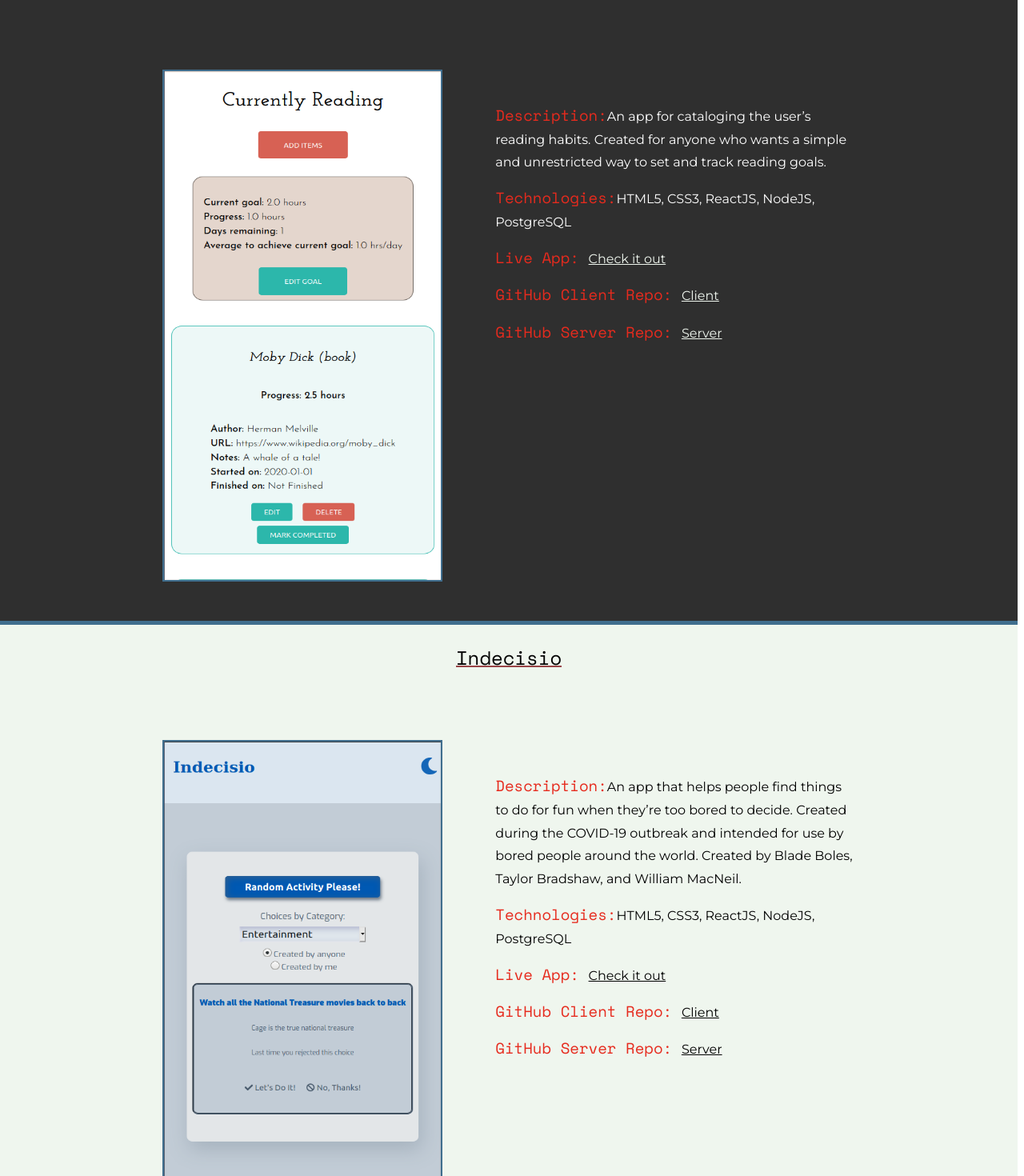
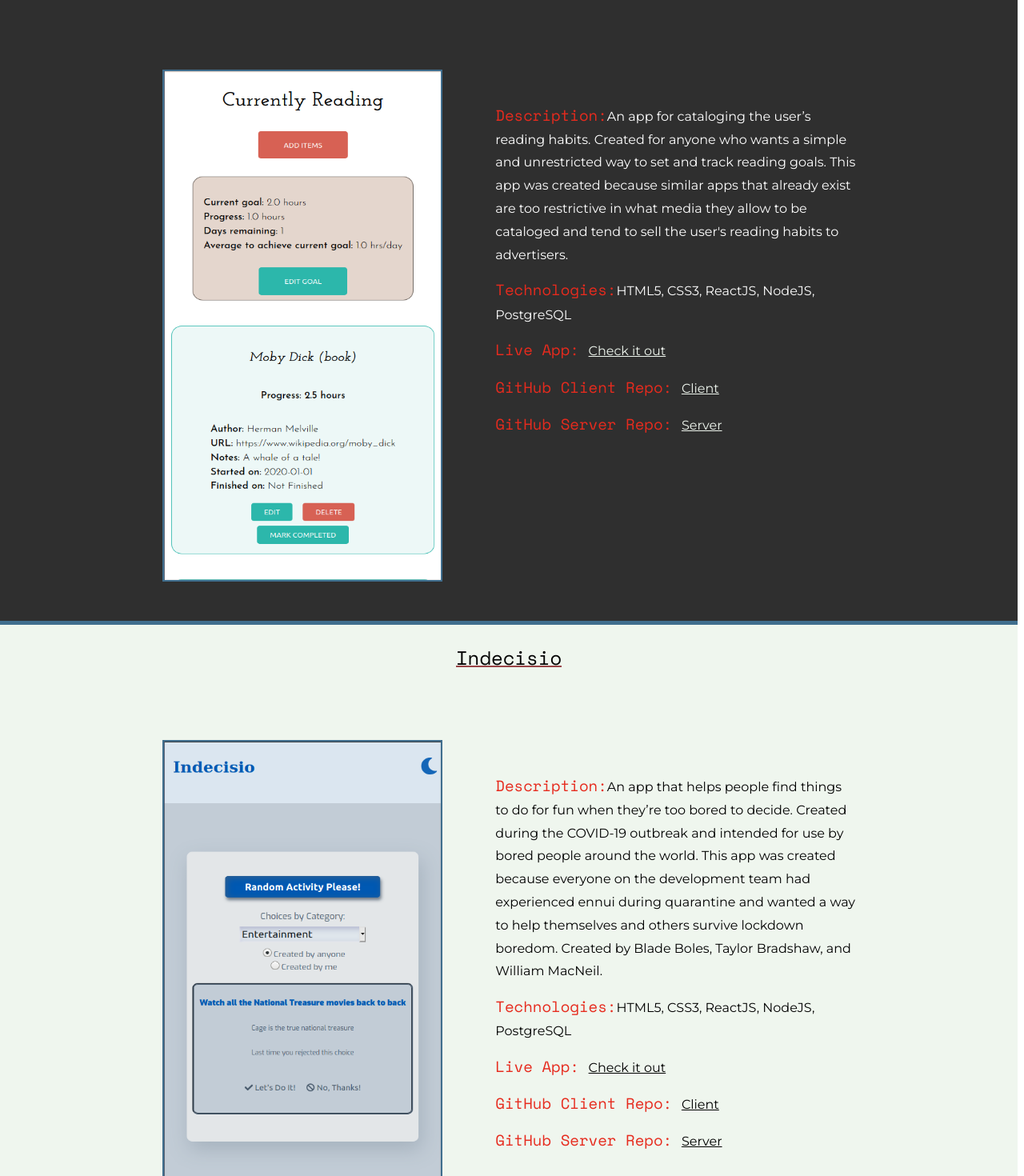
Before and after one commit to BladeBoles/Blade-Boles-Portfolio, a React (Create React App) app: page / in a window 1280 px wide. Shown: the part 1760-3230 px from the top of the page at 80% size. Built offline with nearby package versions, Linux system fonts and the light colour scheme.

Commit message:
Updated project descriptions to include inspiration for each.  Updated email in contact section to be a clickable "linkto" email address.

```diff
--- a/src/Components/Contact/Contact.css
+++ b/src/Components/Contact/Contact.css
@@ -42,6 +42,12 @@ img.social-logo {
   background-clip: content-box;
 }
 
+a.email {
+  font-size: 19px;
+  color: black;
+  font-family: 'Montserrat', sans-serif;
+}
+
 @media screen and (max-width: 599px) {
   footer {
     margin-bottom: 7vh;
--- a/src/Components/Contact/Contact.js
+++ b/src/Components/Contact/Contact.js
@@ -10,7 +10,7 @@ export default function Contact() {
 
       <p className="email-paragraph">
         <span className="keyword">Email:</span>
-        bladerboles@gmail.com
+        <a href="mailto:bladerboles@gmail.com" className="email">bladerboles@gmail.com</a>
       </p>
 
       <ul className="footer-contact">
--- a/src/Components/Projects/Project1.js
+++ b/src/Components/Projects/Project1.js
@@ -15,7 +15,11 @@ export default function Project1() {
 
           <li>
             <span className="keyword">Description:</span>
-            An app for cataloging the user’s reading habits.  Created for anyone who wants a simple and unrestricted way to set and track reading goals.
+            An app for cataloging the user’s reading habits.
+            Created for anyone who wants a simple and unrestricted way to set
+            and track reading goals.  This app was created because similar apps
+            that already exist are too restrictive in what media they allow to be
+            cataloged and tend to sell the user's reading habits to advertisers.
           </li>
 
           <li>
--- a/src/Components/Projects/Project2.js
+++ b/src/Components/Projects/Project2.js
@@ -17,8 +17,12 @@ export default function Project2() {
 
           <li>
             <span className="keyword">Description:</span>
-            An app that helps people find things to do for fun when they’re too bored to decide.
-            Created during the COVID-19 outbreak and intended for use by bored people around the world.  Created by Blade Boles, Taylor Bradshaw, and William MacNeil.
+            An app that helps people find things to do for fun when they’re too
+            bored to decide.  Created during the COVID-19 outbreak and intended
+            for use by bored people around the world.  This app was created because
+            everyone on the development team had experienced ennui during quarantine
+            and wanted a way to help themselves and others survive lockdown boredom.
+            Created by Blade Boles, Taylor Bradshaw, and William MacNeil.
           </li>
 
           <li>
--- a/src/Components/Projects/Project3.js
+++ b/src/Components/Projects/Project3.js
@@ -19,6 +19,8 @@ export default function Project3() {
             A simple app that helps the user learn romanized Japanese vocabulary words via
             the spaced repetition learning technique.  Intended for anyone interested in Japanese
             culture or who wants to begin learning Japanese vocabulary.
+            Inspired by the developers' interest in various aspects of Japanese culture
+            and as a way to explore learning Japanese as a second language.
             Created by Blade Boles and Jaye Laguardia.
           </li>
 
```
